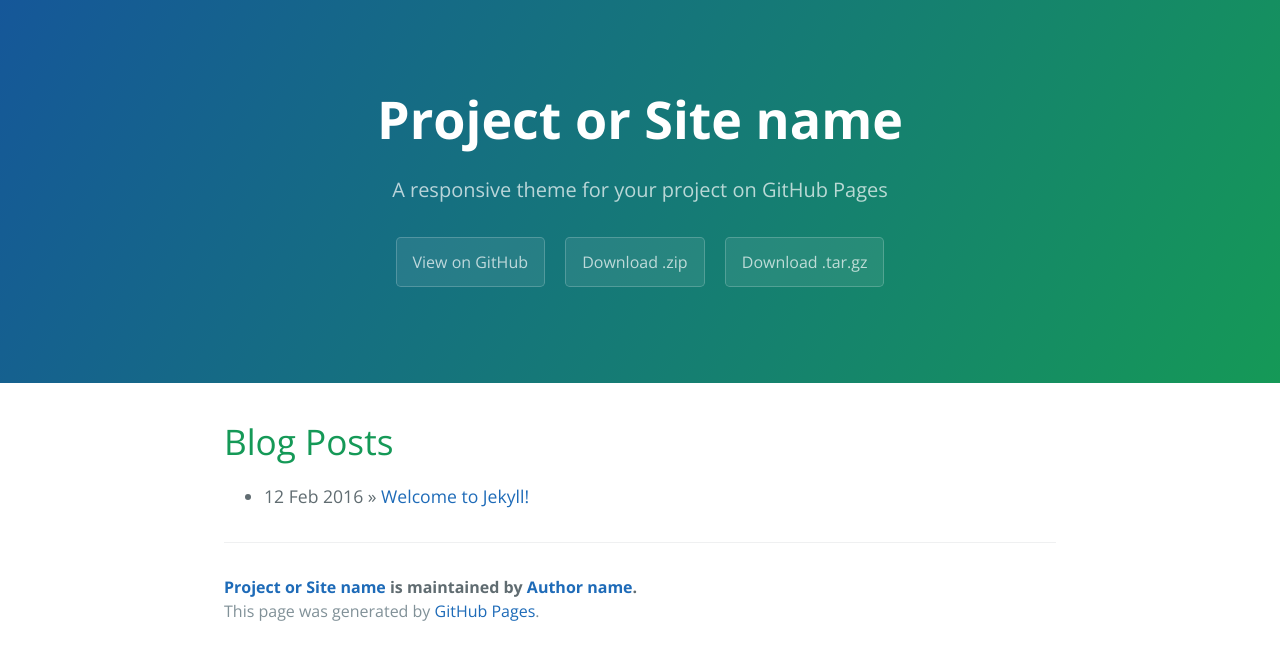
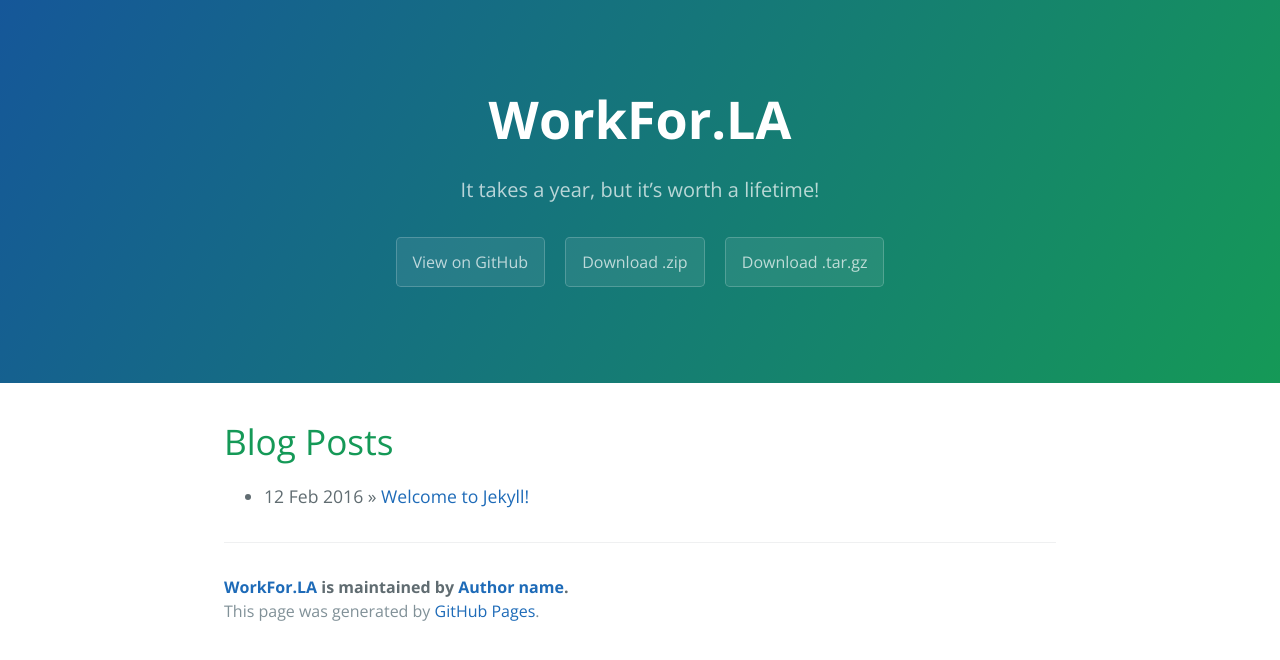
Before and after one commit to hunterowens/workfor.la, a Jekyll site: the page built from index.html, in a window 1280 px wide. Shown: the top 660 px of the page. Built offline with Jekyll 4.4.1, drawn with Linux system fonts in a browser that asks for light colours; the list of posts is cut into pages by our own code.

Commit message:
new config

```diff
--- a/_config.yml
+++ b/_config.yml
@@ -1,7 +1,7 @@
 # Setup
-title:        Project or Site name
-tagline:      A responsive theme for your project on GitHub Pages
-baseurl:      ""
+title:        WorkFor.LA
+tagline:      It takes a year, but it’s worth a lifetime!
+baseurl:      "http://www.workfor.la"
 paginate:     1
 
 # About/contact
```
